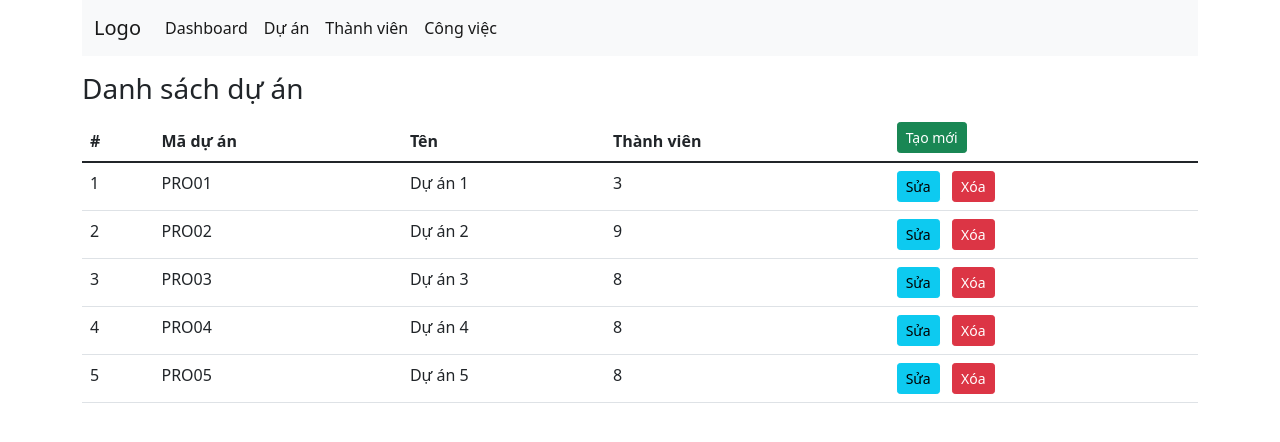
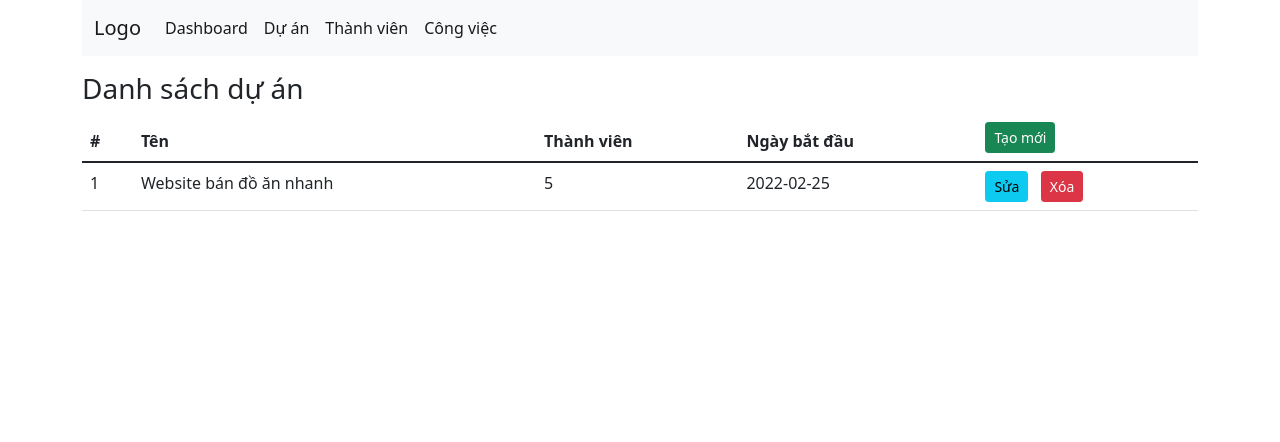
Before and after one commit to thienth32/WE16202-angular, an Angular app: page /du-an in a window 1280 px wide. Shown: the top 442 px of the page. Built offline with nearby package versions, Linux system fonts and the light colour scheme; data requests are answered from the project's data file.

Commit message:
tạo mới và danh sách projects

```diff
--- a/database/db.json
+++ b/database/db.json
@@ -6,5 +6,13 @@
       "email": "namnv@fpt.edu.vn",
       "password": "123456"
     }
+  ],
+  "projects": [
+    {
+      "name": "Website bán đồ ăn nhanh",
+      "date_start": "2022-02-25",
+      "team_size": 5,
+      "id": 1
+    }
   ]
 }
--- a/src/app/screens/project-add/project-add.component.ts
+++ b/src/app/screens/project-add/project-add.component.ts
@@ -1,5 +1,7 @@
 import { Component, OnInit } from '@angular/core';
 import { FormControl, FormGroup, Validators } from '@angular/forms';
+import { Router } from '@angular/router';
+import { ProjectService } from 'src/app/services/project.service';
 
 @Component({
   selector: 'app-project-add',
@@ -15,12 +17,15 @@ export class ProjectAddComponent implements OnInit {
       Validators.min(0)
     ])
   });
-  constructor() { }
+  constructor(private projectService: ProjectService, private route: Router) { }
 
   ngOnInit(): void {
   }
 
   submitForm(){
     console.log(this.projectForm.value);
+    this.projectService.saveAdd(this.projectForm.value).subscribe(response => {
+      this.route.navigate(['/du-an']);
+    });
   }
 }
--- a/src/app/screens/project-list/project-list.component.html
+++ b/src/app/screens/project-list/project-list.component.html
@@ -31,9 +31,9 @@
                 <thead>
                     <tr>
                         <th>#</th>
-                        <th>Mã dự án</th>
                         <th>Tên</th>
                         <th>Thành viên</th>
+                        <th>Ngày bắt đầu</th>
                         <th>
                             <a href="" class="btn btn-sm btn-success">Tạo mới</a>
                         </th>
@@ -42,9 +42,9 @@
                 <tbody>
                     <tr *ngFor="let pr of projects">
                         <td scope="row">{{pr.id}}</td>
-                        <td>{{pr.code}}</td>
                         <td>{{pr.name}}</td>
-                        <td>{{pr.members}}</td>
+                        <td>{{pr.team_size}}</td>
+                        <td>{{pr.date_start}}</td>
                         <td>
                             <a href="" class="btn btn-sm btn-info">Sửa</a>
                             &nbsp;
--- a/src/app/screens/project-list/project-list.component.ts
+++ b/src/app/screens/project-list/project-list.component.ts
@@ -1,4 +1,5 @@
 import { Component, OnInit } from '@angular/core';
+import { ProjectService } from 'src/app/services/project.service';
 
 @Component({
   selector: 'app-project-list',
@@ -7,42 +8,13 @@ import { Component, OnInit } from '@angular/core';
 })
 export class ProjectListComponent implements OnInit {
 
-  projects = [
-    {
-      id: 1,
-      code: "PRO01",
-      name: "Dự án 1",
-      members: Math.floor(Math.random() * 10),
-    },
-    {
-      id: 2,
-      code: "PRO02",
-      name: "Dự án 2",
-      members: Math.floor(Math.random() * 10),
-    },
-    {
-      id: 3,
-      code: "PRO03",
-      name: "Dự án 3",
-      members: Math.floor(Math.random() * 10),
-    },
-    {
-      id: 4,
-      code: "PRO04",
-      name: "Dự án 4",
-      members: Math.floor(Math.random() * 10),
-    },
-    {
-      id: 5,
-      code: "PRO05",
-      name: "Dự án 5",
-      members: Math.floor(Math.random() * 10),
-    },
-
-  ]
-  constructor() { }
+  projects: Array<any> = []
+  constructor(private projectService: ProjectService) { }
 
   ngOnInit(): void {
+    this.projectService.getData().subscribe(response => {
+      this.projects = response;
+    })
   }
 
 }
--- /dev/null
+++ b/src/app/services/project.service.ts
@@ -0,0 +1,19 @@
+import { HttpClient } from '@angular/common/http';
+import { Injectable } from '@angular/core';
+import { Observable } from 'rxjs';
+import { environment } from 'src/environments/environment';
+
+@Injectable({
+  providedIn: 'root'
+})
+export class ProjectService {
+
+  constructor(private http: HttpClient) { }
+
+  getData(): Observable<any>{
+    return this.http.get<any>(`${environment.projectApiUrl}`);
+  }
+  saveAdd(data: any): Observable<any>{
+    return this.http.post<any>(`${environment.projectApiUrl}`, data);
+  }
+}
--- a/src/environments/environment.ts
+++ b/src/environments/environment.ts
@@ -4,7 +4,8 @@
 
 export const environment = {
   production: false,
-  userApiUrl: "http://localhost:3000/users"
+  userApiUrl: "http://localhost:3000/users",
+  projectApiUrl: "http://localhost:3000/projects"
 };
 
 /*
```
Also changed, not shown: 1 other file (tests, documents, lock files or other folders).
